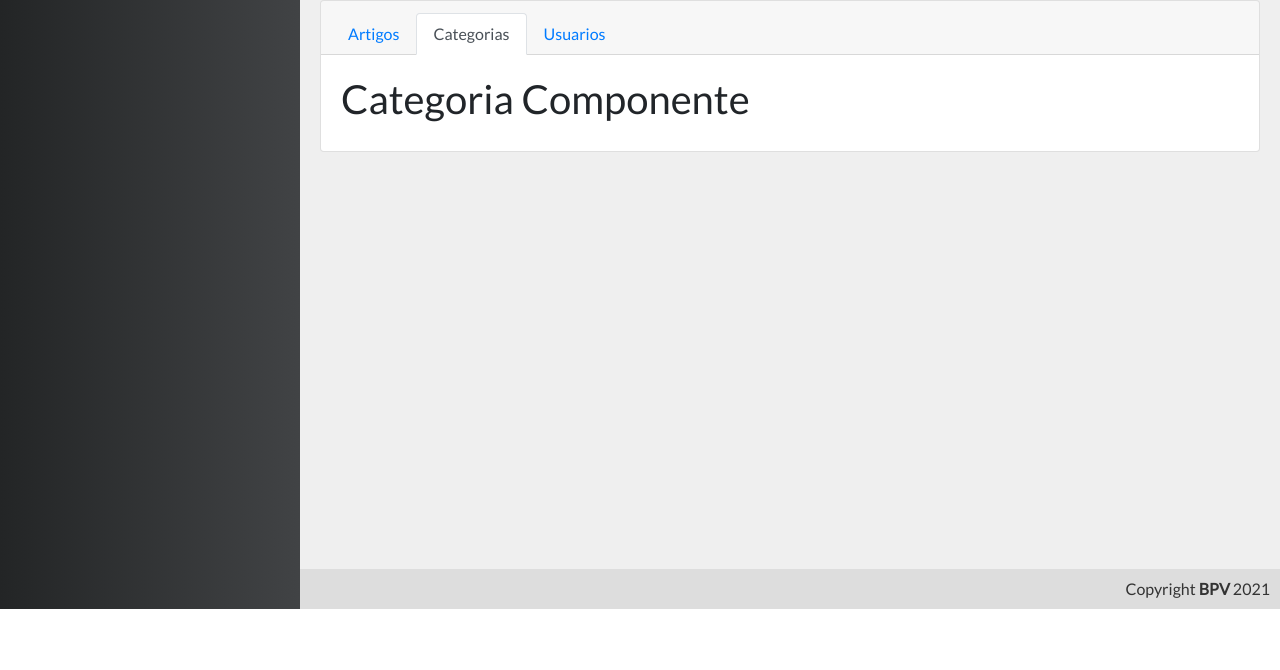
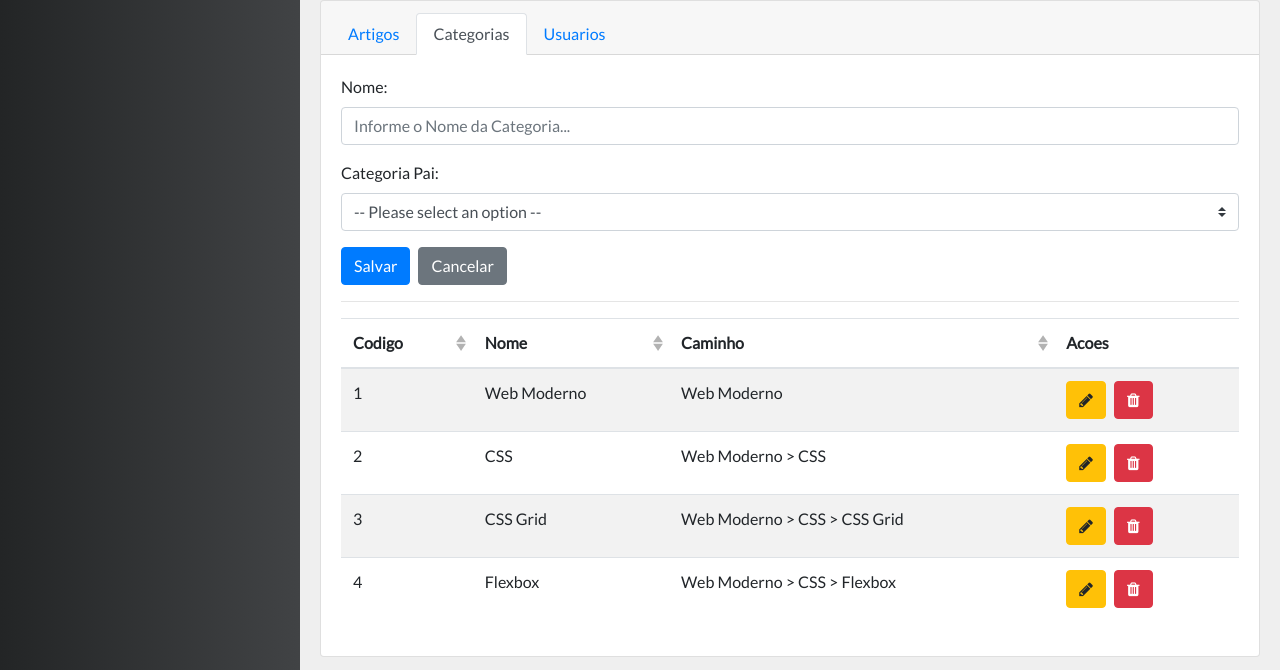
Before and after one commit to rogerioSilva60/base-project-vue, a Vue app: page /admin in a window 1280 px wide. Both pictures are taken after a click on the tab "Categorias". Shown: the part 191-861 px from the top of the page. Before the commit the page ends 800 px from the top, so only its background shows below. Built offline with nearby package versions, Linux system fonts and the light colour scheme.

Commit message:
Added crud of Category with the table

```diff
--- a/src/components/admin/CategoryAdmin.vue
+++ b/src/components/admin/CategoryAdmin.vue
@@ -1,15 +1,118 @@
 <template>
   <div class="category-admin">
-      <h1>Categoria Componente</h1>
+      <b-form>
+        <input id="category-id" type="hidden" v-model="category.id">
+        <b-row>
+          <b-col md=12>
+            <b-form-group label="Nome:" label-for="category-name">
+              <b-form-input
+                id="category-name"
+                v-model="category.name"
+                type="text"
+                placeholder="Informe o Nome da Categoria..."
+                required
+              />
+            </b-form-group>
+          </b-col>
+          <b-col md=12>
+            <b-form-group label="Categoria Pai:" label-for="category-parent">
+              <b-form-select
+                id="category-parent"
+                v-model="category.path"
+                :options="categoryParents"
+              >
+                <template #first>
+                  <b-form-select-option :value="null" disabled>-- Please select an option --</b-form-select-option>
+                </template>
+              </b-form-select>
+            </b-form-group>
+          </b-col>
+        </b-row>
+        <b-row>
+          <b-col>
+            <b-button variant="primary" v-if="mode === 'save'" @click="save">Salvar</b-button>
+            <b-button variant="danger" v-if="mode === 'remove'" @click="remove">Excluir</b-button>
+            <b-button variant="secondary" class="ml-2" @click="clear">Cancelar</b-button>
+          </b-col>
+        </b-row>
+      </b-form>
+      <hr>
+      <b-table id="table-category" hover striped :items="categories" :fields="fields"
+        primary-key="id" :tbody-transition-props="transProps">
+        <template #cell(actions)="row">
+          <b-button variant="warning" @click="loadCategory(row.item)" class="mr-2">
+            <i class="fa fa-pencil"></i>
+          </b-button>
+          <b-button variant="danger" @click="loadCategory(row.item, 'remove')" class="mr-2 btn-remove">
+            <i class="fa fa-trash"></i>
+          </b-button>
+        </template>
+      </b-table>
   </div>
 </template>
 
 <script>
 export default {
-    name: 'CategoryAdmin'
+    name: 'CategoryAdmin',
+    data() {
+      return {
+        mode: 'save',
+        category: {
+          path: null
+        },
+        categories: [
+          {id: 1, name: "Web Moderno", path: "Web Moderno"},
+          {id: 2, name: "CSS", path: "Web Moderno > CSS"},
+          {id: 3, name: "CSS Grid", path: "Web Moderno > CSS > CSS Grid"},
+          {id: 4, name: "Flexbox", path: "Web Moderno > CSS > Flexbox"},
+        ],
+        fields: [
+          {key:'id', label: 'Codigo', sortable: true},
+          {key:'name', label: 'Nome', sortable: true},
+          {key:'path', label: 'Caminho', sortable: true},
+          {key:'actions', label: 'Acoes'}
+        ],
+        transProps: { name: 'flip-list'},
+        categoryParents: [
+          {value: 'Web Moderno', text: 'Web Moderno'},
+          {value: 'Web Moderno > CSS', text: 'Web Moderno > CSS'},
+          {value: 'Web Moderno > CSS > CSS Grid', text: 'Web Moderno > CSS > CSS Grid'},
+          {value: 'Web Moderno > CSS > Flexbox', text: 'Web Moderno > CSS > Flexbox'},
+          {value: 'Web Moderno > JS', text: 'Web Moderno > JS'},
+          {value: 'Web Moderno > JS > VueJS', text: 'Web Moderno > JS > VueJS'}
+        ]
+      }
+    },
+    methods: {
+      clear(){
+        this.category = {
+          path: null
+        }
+      },
+      remove(){
+        this.clear();
+      },
+      save(){
+        let total = this.categories.length
+        let categoryLocal = {...this.category, id: (total + 1)}
+        this.categories.push(categoryLocal)
+      },
+      loadCategory(category, mode = 'save') {
+        this.mode = mode
+        this.category = {...category }
+      }
+    }
 }
 </script>
 
 <style>
+    table#table-category .flip-list-move {
+        transition: transform 1s;
+    }
 
+    @media (max-width: 670px) {
+      table#table-category button.btn-remove {
+        margin-top: 0.5rem;
+      }
+    }
 </style>
--- a/src/components/admin/UserAdmin.vue
+++ b/src/components/admin/UserAdmin.vue
@@ -131,7 +131,7 @@ export default {
                this.isValidName = true
             } else {
                 let total = this.users.length
-                let userLocal = {...this.user, isAdmin: this.user.role, id: (total+1)}
+                let userLocal = {...this.user, isAdmin: this.user.role, id: (total + 1)}
                 this.users.push(userLocal)
             }
         },
```
